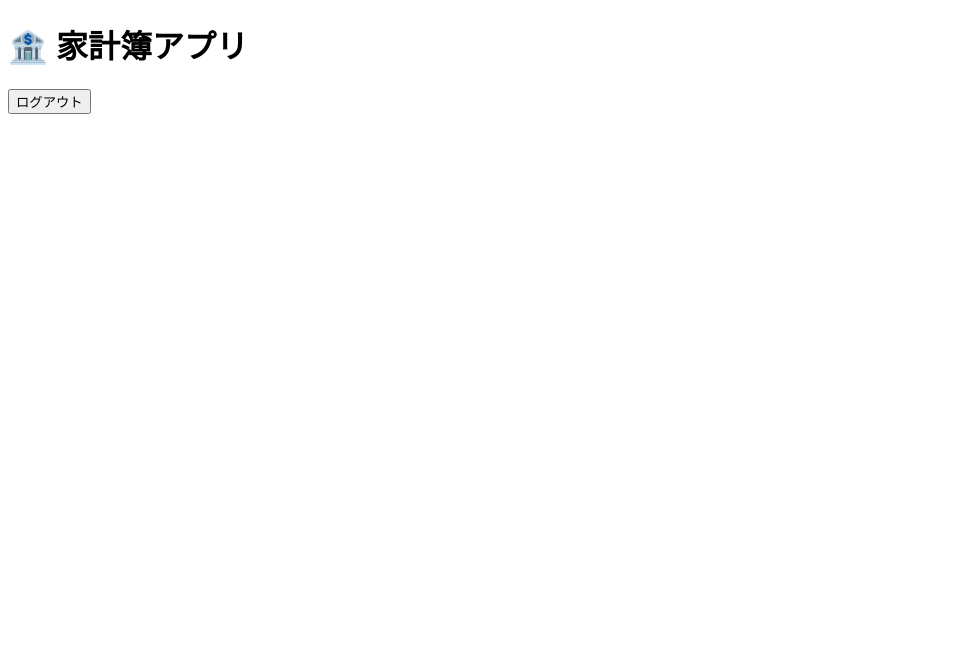
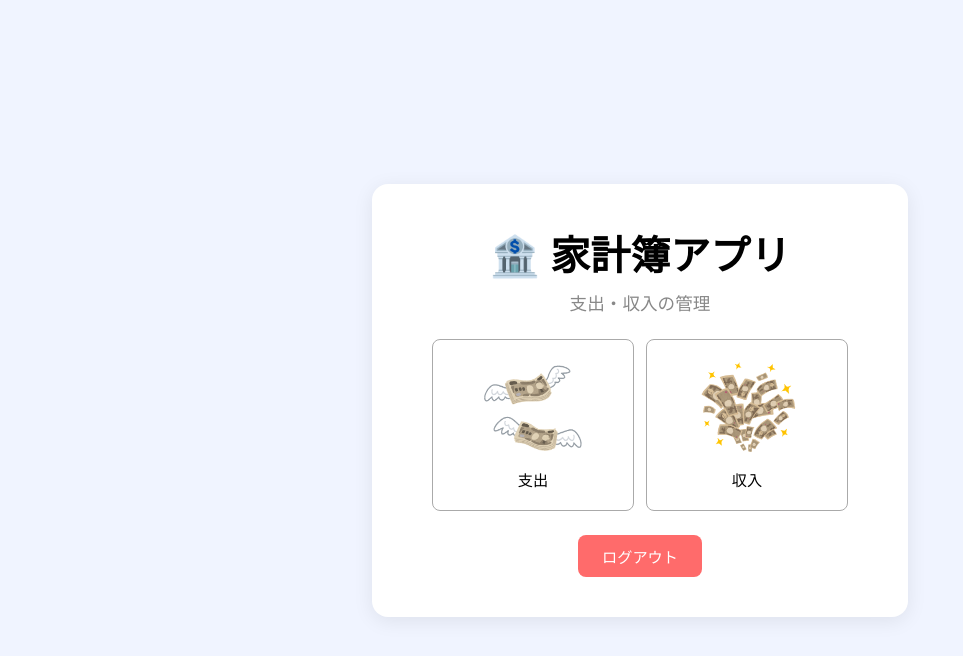
Before and after one commit to kyorotyan/budget_book_app, a plain HTML site: page frontend/home.html in a window 1280 px wide. Shown: the whole page, without its empty margins (0-963 px from the left). Drawn offline with Linux system fonts and the light colour scheme; sample sign-in values are in the browser's storage.

Commit message:
[add] 新規機能追加 - ホーム画面に支出と収入を登録するためのボタンを追加 - 画面を整えるために css ファイルを追加 refs #4 支出と収入を登録するために２つのボタンを追加し、全体的にホーム画面の見た目を整えた

```diff
--- /dev/null
+++ b/frontend/css/style.css
@@ -0,0 +1,80 @@
+* {
+  margin: 0;
+  padding: 0;
+  box-sizing: border-box;
+}
+
+body {
+  font-family: 'Segoe UI', sans-serif;
+  background-color: #f0f4ff;
+  display: flex;
+  justify-content: center;
+  align-items: center;
+  min-height: 100vh;
+}
+
+.header {
+  text-align: center;
+  background-color: #ffffff;
+  border-radius: 16px;
+  padding: 40px 60px;
+  box-shadow: 0 4px 20px rgba(0, 0, 0, 0.08);
+}
+
+.header h1 {
+  font-size: 2.5rem;
+  color: black;
+  margin-bottom: 8px;
+}
+
+.header h2 {
+  font-size: 1.1rem;
+  color: #888;
+  font-weight: normal;
+  margin-bottom: 24px;
+}
+
+#logoutBtn {
+  background-color: #ff6b6b;
+  color: white;
+  border: none;
+  padding: 10px 24px;
+  border-radius: 8px;
+  font-size: 0.95rem;
+  cursor: pointer;
+  transition: background-color 0.2s;
+}
+
+.action-buttons {
+  display: flex;
+  gap: 12px;
+  justify-content: center;
+  margin-bottom: 24px;
+}
+
+.logout-area {
+  text-align: center;
+}
+
+#expenseBtn, #incomeBtn {
+  background-color: white;
+  color: black;
+  border: 1px solid #aaa;
+  padding: 20px 50px;
+  border-radius: 8px;
+  font-size: 0.95rem;
+  cursor: pointer;
+  transition: background-color 0.2s;
+  display: flex;
+  flex-direction: column;
+  align-items: center;
+  gap: 8px;
+}
+
+#expenseBtn:hover, #incomeBtn:hover {
+  background-color: #ddd;
+}
+
+#logoutBtn:hover {
+  background-color: #e05555;
+}
--- a/frontend/home.html
+++ b/frontend/home.html
@@ -3,11 +3,25 @@
   <head>
     <meta charset="utf-8">
     <title>家計簿アプリ</title>
+    <link rel="stylesheet" href="css/style.css">
   </head>
   <body>
     <div class="header">
       <h1>🏦 家計簿アプリ</h1>
-      <button id="logoutBtn">ログアウト</button>
+      <h2>支出・収入の管理</h2>
+      <div class="action-buttons">
+        <button id="expenseBtn">
+          <img src="images/money_fly_yen.png" alt="支出アイコン" width="100" height="100">
+          <span>支出</span>
+        </button>
+        <button id="incomeBtn">
+          <img src="images/money_fueru.png" alt="収入アイコン" width="100" height="100">
+          <span>収入</span>
+        </button>
+      </div>
+      <div class="logout-area">
+        <button id="logoutBtn">ログアウト</button>
+      </div>
     </div>
     <script src="js/home.js"></script>
   </body>
```
Also changed, not shown: frontend/images/money_fly_yen.png (added), frontend/images/money_fueru.png (added).
